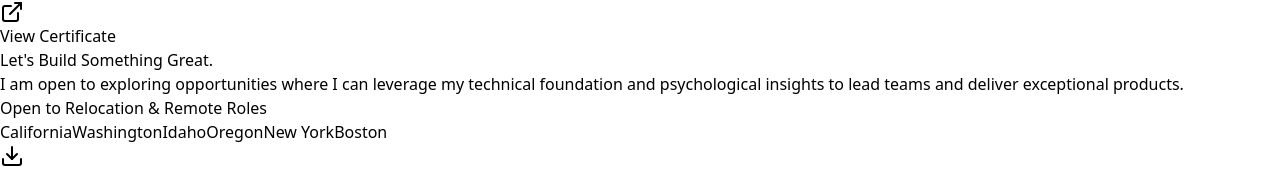
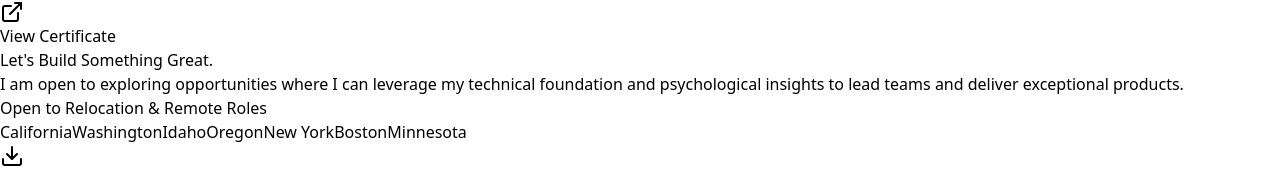
Before and after one commit to weeef/jordan-bastian-port, a React (Vite) app: page / in a window 1280 px wide. Shown: the part 11027-11199 px from the top of the page. Built offline with nearby package versions, Linux system fonts and the light colour scheme.

Commit message:
updated areas

```diff
--- a/src/Portfolio.jsx
+++ b/src/Portfolio.jsx
@@ -519,7 +519,7 @@ export default function Portfolio() {
             <div className="space-y-4">
               <p className="text-slate-500 font-medium text-sm uppercase tracking-wider">Open to Relocation & Remote Roles</p>
               <div className="flex flex-wrap justify-center lg:justify-start gap-3">
-                {['California', 'Washington', 'Idaho', 'Oregon', 'New York', 'Boston'].map((loc) => (
+                {['California', 'Washington', 'Idaho', 'Oregon', 'New York', 'Boston', 'Minnesota'].map((loc) => (
                   <span key={loc} className="px-3 py-1 bg-slate-800/50 border border-slate-700 rounded-full text-xs text-slate-300">
                     {loc}
                   </span>
```
